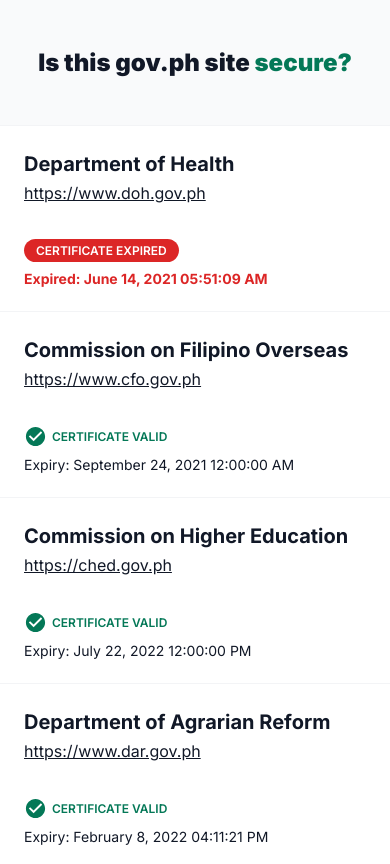
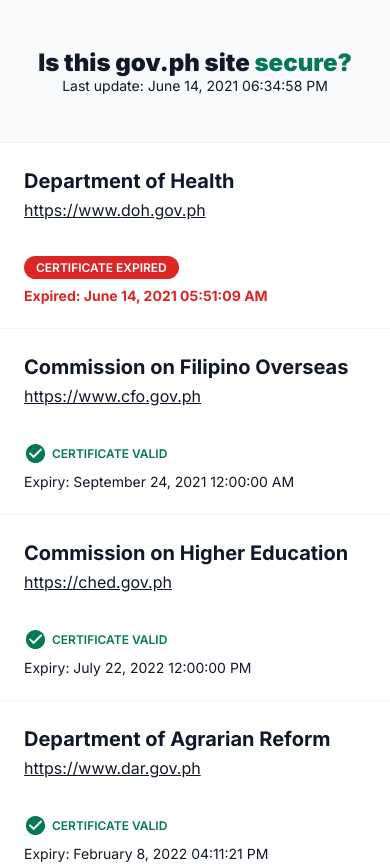
Before and after one commit to arnellebalane/isthisgovphsitesecure.com, a Vue app: page / in a window 390 px wide. Shown: the top 864 px of the page. Built offline with nearby package versions, Linux system fonts and the light colour scheme.

Commit message:
Add last update date in Header component

```diff
--- a/src/components/Header.vue
+++ b/src/components/Header.vue
@@ -1,11 +1,26 @@
 <template>
   <header class="Header">
     <h1>Is this gov.ph site <span>secure?</span></h1>
+
+    <p>
+      Last update: <time datetime="meta.lastUpdate">{{ lastUpdate }}</time>
+    </p>
   </header>
 </template>
 
+<script setup>
+import dayjs from 'dayjs';
+import meta from '@data/meta.json';
+
+const lastUpdate = dayjs(meta.lastUpdate).format('MMMM D, YYYY hh:mm:ss A');
+</script>
+
 <style scoped>
 header {
+  display: flex;
+  justify-content: space-between;
+  align-items: baseline;
+  flex-wrap: wrap;
   padding: 2.4rem 0;
 }
 
@@ -20,6 +35,7 @@ span {
 
 @media (max-width: 560px) {
   header {
+    justify-content: center;
     padding: 2.4rem 1.2rem;
   }
 
@@ -27,5 +43,9 @@ span {
     font-size: 2.4rem;
     text-align: center;
   }
+
+  p {
+    font-size: 1.4rem;
+  }
 }
 </style>
```
